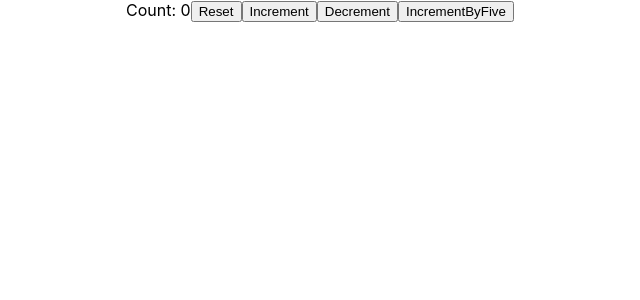
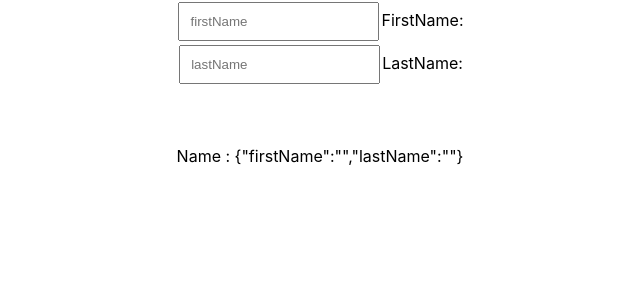
Before and after one commit to manggic/codeEvolutionReactTuts, a React (Create React App) app: page / in a window 1280 px wide. Shown: the top 300 px of the page, without its empty margins (320-960 px from the left). Built offline with nearby package versions, Linux system fonts and the light colour scheme.

Commit message:
added hookcounterThree file

```diff
--- a/src/App.js
+++ b/src/App.js
@@ -23,6 +23,7 @@ import PostList from "./components/PostList";
 import PostForm from "./components/PostForm";
 import HookCounter from "./hookComponent/HookCounter";
 import HookCounterTwo from "./hookComponent/HookCounterTwo";
+import HookCounterThree from "./hookComponent/HookCounterThree";
 
 const App = () => {
   return (
@@ -73,7 +74,8 @@ const App = () => {
       {/* <PostForm /> */}
 
       {/* <HookCounter /> */}
-      <HookCounterTwo />
+      {/* <HookCounterTwo /> */}
+      <HookCounterThree />
     </div>
   );
 };
--- /dev/null
+++ b/src/hookComponent/HookCounterThree.js
@@ -0,0 +1,46 @@
+import React, { useState } from "react";
+
+const inputStyle = {
+  padding: "10px",
+  margin: "2px",
+  outline: "none",
+};
+function HookCounterThree() {
+  const [name, setName] = useState({
+    firstName: "",
+    lastName: "",
+  });
+
+  return (
+    <div>
+      <form>
+        <input
+          style={inputStyle}
+          type="text"
+          placeholder="firstName"
+          name="firstName"
+          value={name.firstName}
+          onChange={(e) => setName({ ...name, firstName: e.target.value })}
+        />
+        <span>FirstName: {name.firstName}</span>
+
+        <br />
+        <input
+          style={inputStyle}
+          type="text"
+          placeholder="lastName"
+          name="lastName"
+          value={name.lastName}
+          onChange={(e) => setName({ ...name, lastName: e.target.value })}
+        />
+        <span>LastName: {name.lastName}</span>
+      </form>
+      <br />
+      <br />
+      <br />
+      <div>Name : {JSON.stringify(name)}</div>
+    </div>
+  );
+}
+
+export default HookCounterThree;
```
